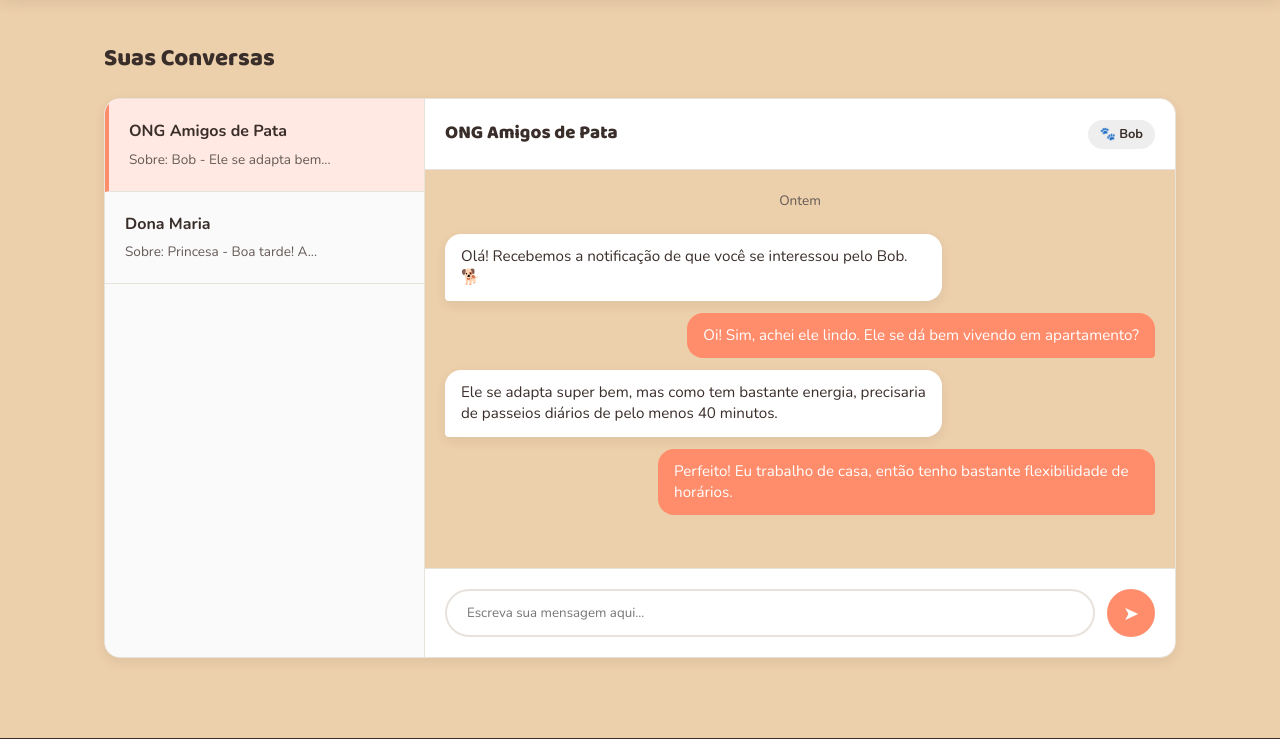
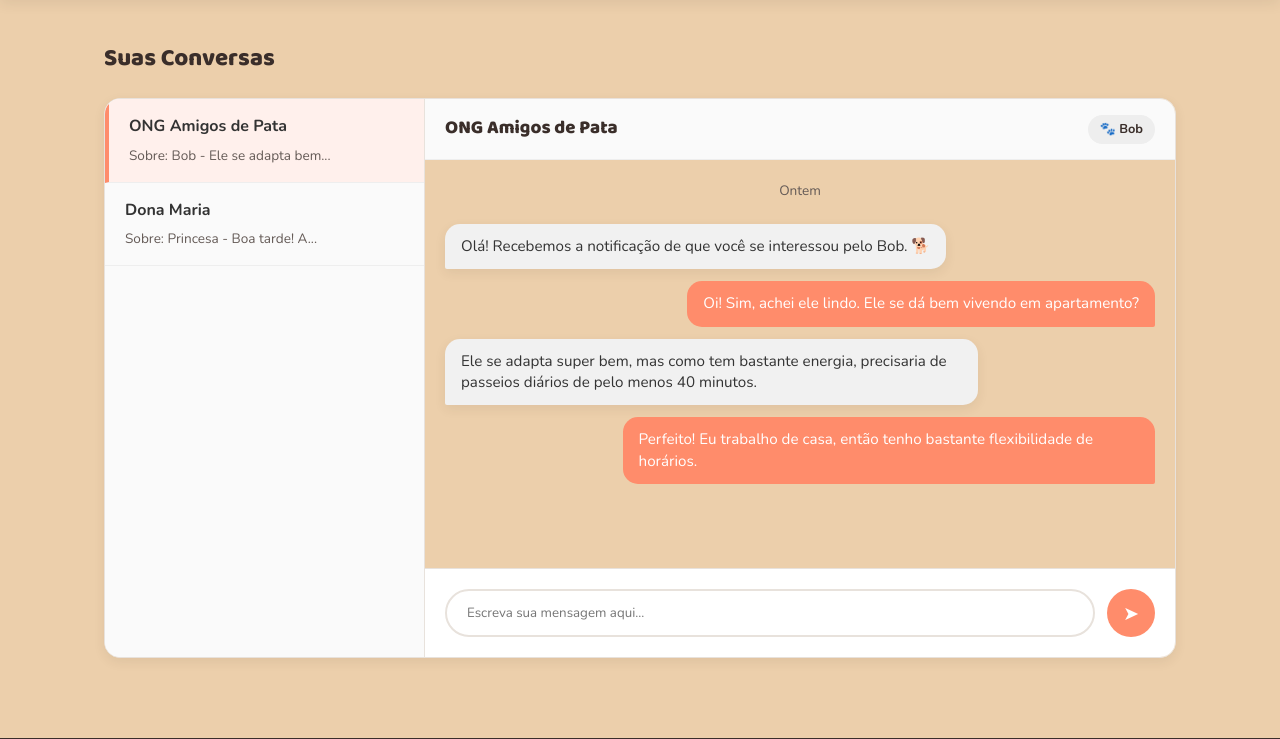
Before and after one commit to Jpcostx/PetPorAqui, a PHP site: page / in a window 1280 px wide, after a click on "Mensagens". Shown: the part 78-817 px from the top of the page. Run offline with PHP 8.4, Linux system fonts and the light colour scheme; data comes from the database, SQL or seed files in the repository.

Commit message:
Restore and enhance CSS styles

```diff
--- a/style.css
+++ b/style.css
@@ -299,3 +299,86 @@ footer { background: var(--texto); color: var(--branco); text-align: center; pad
 .leaflet-container a.leaflet-popup-close-button:hover {
     color: var(--coral);
 }
+
+.container-chat {
+    display: flex;
+    height: 70vh;
+    background: var(--branco);
+    border-radius: 12px;
+    box-shadow: 0 4px 15px rgba(0,0,0,0.05);
+    border: 1px solid #eee;
+    overflow: hidden;
+    margin-top: 20px;
+}
+.barra-lateral {
+    width: 35%;
+    background: #fafafa;
+    border-right: 1px solid #eee;
+    overflow-y: auto;
+}
+.contato-chat {
+    padding: 15px 20px;
+    border-bottom: 1px solid #eee;
+    cursor: pointer;
+    transition: background 0.2s;
+}
+.contato-chat h4 { margin-bottom: 5px; color: #333; font-size: 1rem; }
+.contato-chat p { font-size: 0.85rem; color: var(--opaco); margin: 0; white-space: nowrap; overflow: hidden; text-overflow: ellipsis; }
+.contato-chat:hover { background: #f4f4f4; }
+.contato-chat.ativo { background: #fff0ec; border-left: 4px solid var(--coral); }
+
+.area-mensagens {
+    width: 65%;
+    display: flex;
+    flex-direction: column;
+    background: #fff;
+}
+.cabecalho-chat {
+    padding: 15px 20px;
+    border-bottom: 1px solid #eee;
+    display: flex;
+    justify-content: space-between;
+    align-items: center;
+    background: #fafafa;
+}
+.mensagens {
+    flex-grow: 1;
+    padding: 20px;
+    overflow-y: auto;
+    display: flex;
+    flex-direction: column;
+    gap: 15px;
+}
+.msg {
+    max-width: 75%;
+    padding: 12px 16px;
+    border-radius: 15px;
+    font-size: 0.95rem;
+    line-height: 1.4;
+}
+.msg.recebida {
+    align-self: flex-start;
+    background: #f1f1f1;
+    color: #333;
+    border-bottom-left-radius: 2px;
+}
+.msg.enviada {
+    align-self: flex-end;
+    background: var(--coral);
+    color: #fff;
+    border-bottom-right-radius: 2px;
+}
+.campo-digitar {
+    padding: 15px 20px;
+    border-top: 1px solid #eee;
+    display: flex;
+    gap: 10px;
+    background: #fafafa;
+}
+.campo-digitar input {
+    flex-grow: 1;
+    padding: 12px 20px;
+    border: 1px solid #ddd;
+    border-radius: 25px;
+    outline: none;
+}
```
